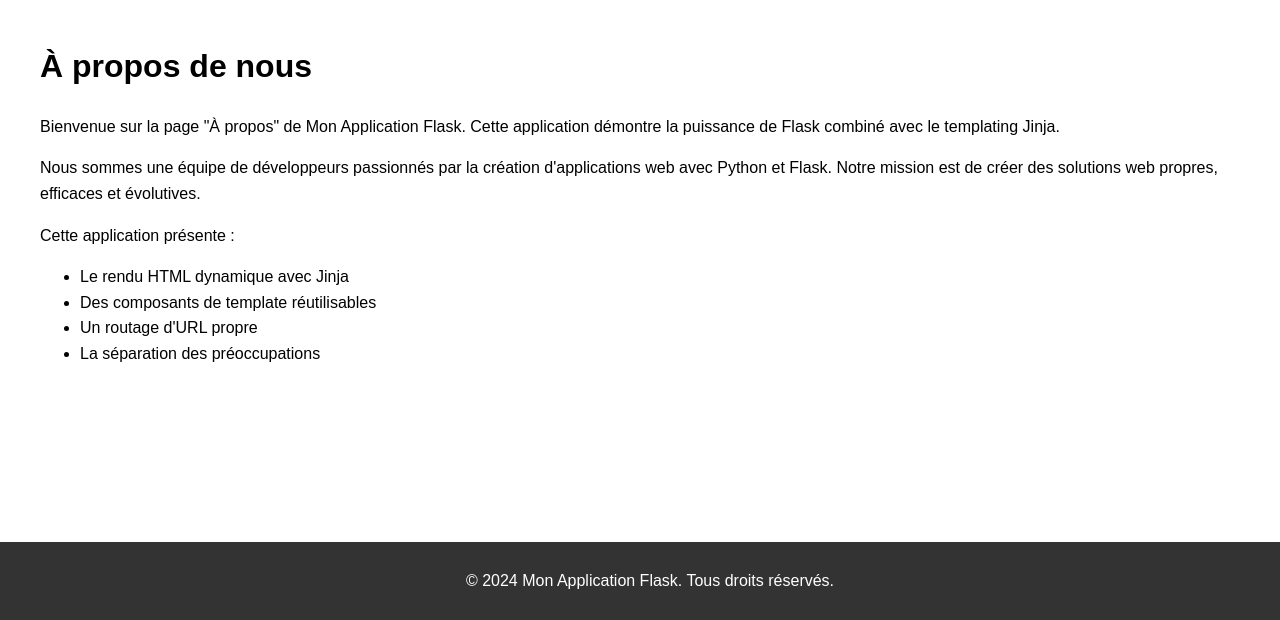
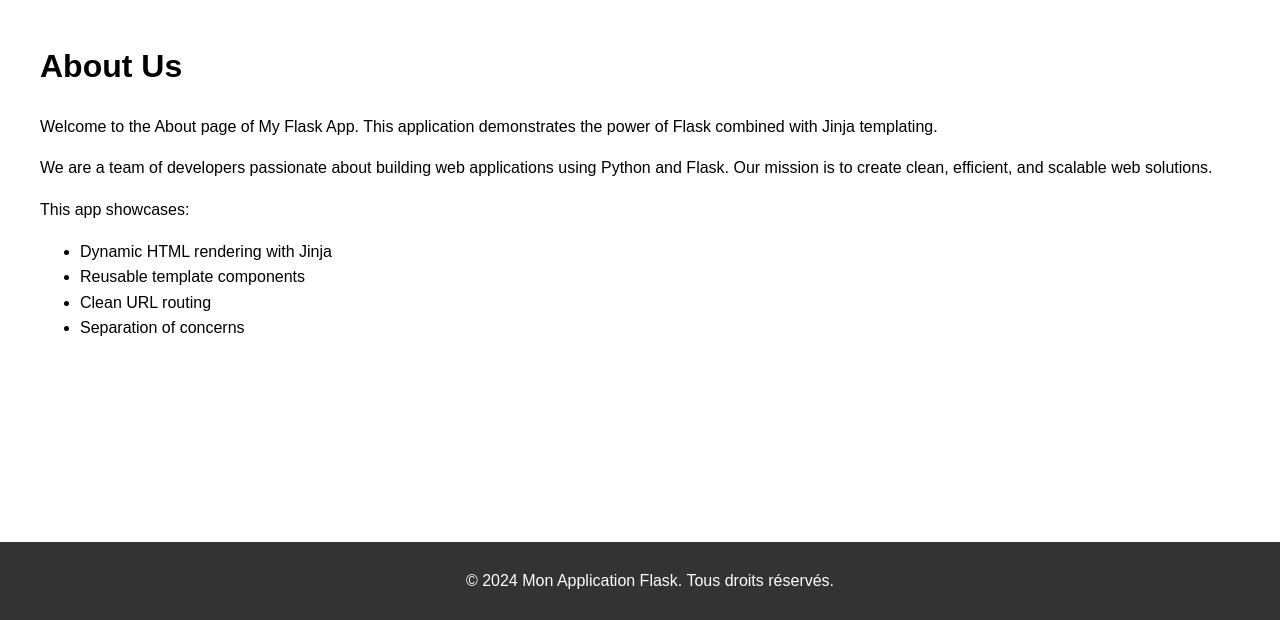
Before and after one commit to madi-spec49/holbertonschool-higher_level_programming, a Flask app: page /about in a window 1280 px wide. Shown: the part 180-800 px from the top of the page. Run offline with Flask 3, Linux system fonts and the light colour scheme.

Commit message:
application

```diff
--- a/python-server_side_rendering/templates/about.html
+++ b/python-server_side_rendering/templates/about.html
@@ -2,15 +2,15 @@
 {% include 'header.html' %}
 
 <!-- Contenu principal -->
-<h1>À propos de nous</h1>
-<p>Bienvenue sur la page "À propos" de Mon Application Flask. Cette application démontre la puissance de Flask combiné avec le templating Jinja.</p>
-<p>Nous sommes une équipe de développeurs passionnés par la création d'applications web avec Python et Flask. Notre mission est de créer des solutions web propres, efficaces et évolutives.</p>
-<p>Cette application présente :</p>
+<h1>About Us</h1>
+<p>Welcome to the About page of My Flask App. This application demonstrates the power of Flask combined with Jinja templating.</p>
+<p>We are a team of developers passionate about building web applications using Python and Flask. Our mission is to create clean, efficient, and scalable web solutions.</p>
+<p>This app showcases:</p>
 <ul>
-    <li>Le rendu HTML dynamique avec Jinja</li>
-    <li>Des composants de template réutilisables</li>
-    <li>Un routage d'URL propre</li>
-    <li>La séparation des préoccupations</li>
+    <li>Dynamic HTML rendering with Jinja</li>
+    <li>Reusable template components</li>
+    <li>Clean URL routing</li>
+    <li>Separation of concerns</li>
 </ul>
 
 <!-- Inclure le pied de page -->
```
